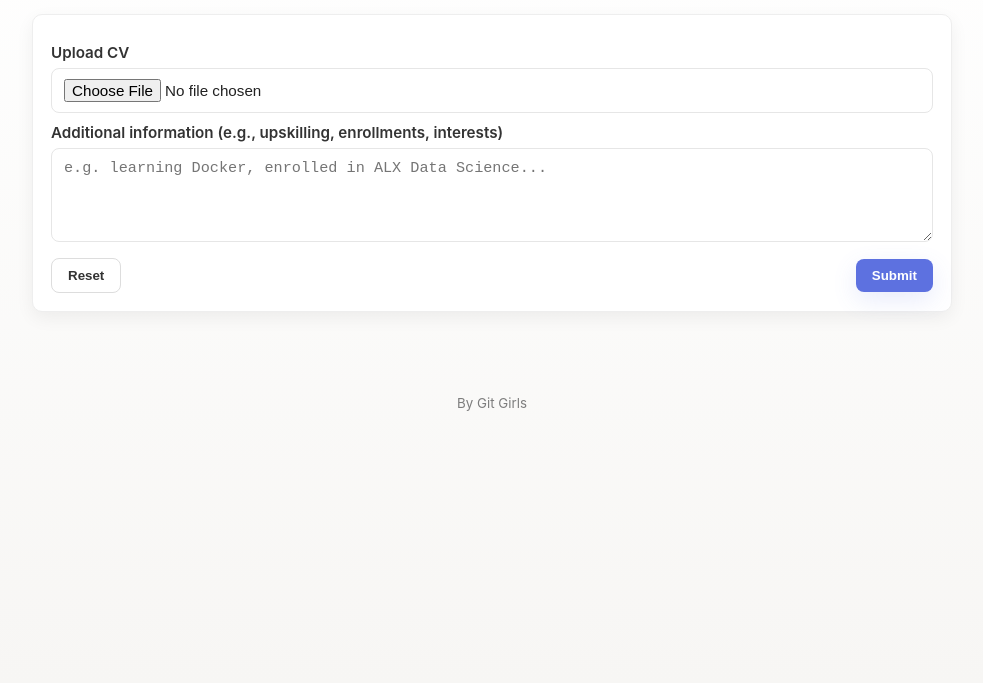
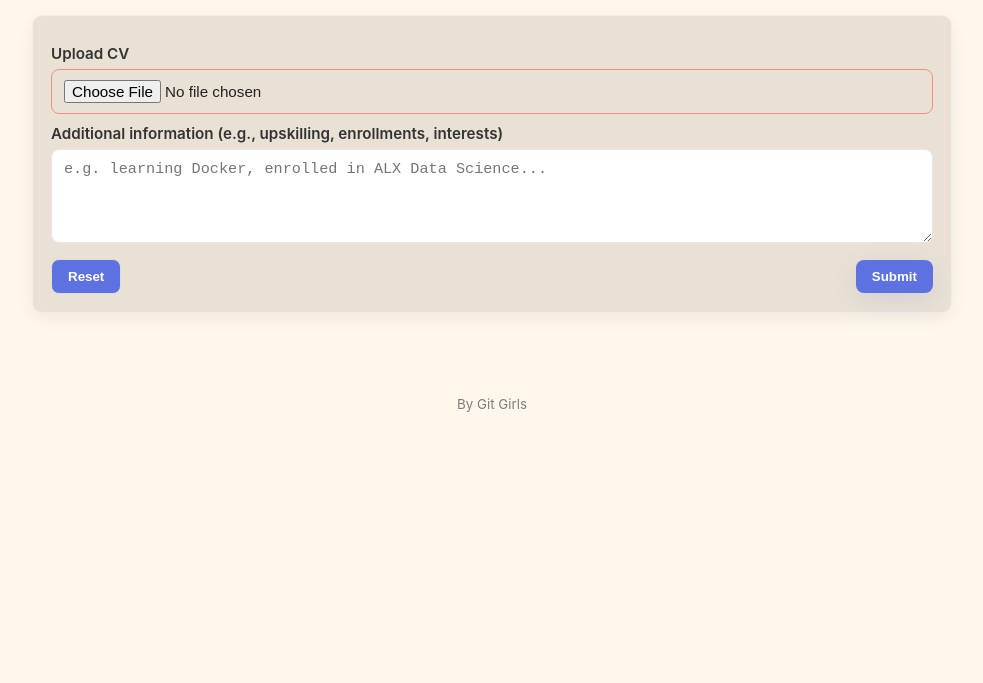
Before and after one commit to BM023/MuseCareer, a plain HTML site: page frontend/index.html in a window 1280 px wide. Shown: the part 117-800 px from the top of the page, without its empty margins (148-1131 px from the left). Drawn offline with nearby package versions, Linux system fonts and the light colour scheme.

Commit message:
updated styles.css

```diff
--- a/frontend/styles.css
+++ b/frontend/styles.css
@@ -1,6 +1,6 @@
 :root{
   --bg: #f7f6f4;
-  --card: #ffffff;
+  --card: #e9e1d4;
   --accent: #ff8788;
   --primary: #5d71e0;
   --muted: #7d7d7d;
@@ -12,7 +12,7 @@
 *{box-sizing:border-box}
 body{
   margin:0;
-  background: linear-gradient(180deg,#fff 0%, var(--bg) 100%);
+  background: #fff7eb;
   min-height:100vh;
   color:#222;
   display:flex;
@@ -21,7 +21,8 @@ body{
   padding:28px;
 }
 
-.container{ width:100%; max-width:920px; }
+.container{ width:100%;
+  max-width:920px; }
 
 .header{
   text-align:center;
@@ -35,7 +36,8 @@ body{
 }
 .tagline{
     margin:6px 0 0;
-    color:#666;
+    color:#e65f7d;
+    font-size: 18px;
 }
 
 .card{
@@ -55,7 +57,7 @@ label{
     font-size:0.95rem;
 }
 
-textarea, input[type="file"]{
+textarea{
   width:100%;
   padding:10px 12px;
   border-radius:8px;
@@ -63,6 +65,16 @@ textarea, input[type="file"]{
   font-size:0.95rem;
   outline:none;
 }
+
+input[type="file"]{
+  width:100%;
+  padding:10px 12px;
+  border-radius:8px;
+  border:1px solid #ff8788;
+  font-size:0.95rem;
+  outline:none;
+}
+
 textarea:focus, input[type="file"]:focus{
     box-shadow:0 0 0 3px rgba(93,113,224,0.08);
     border-color:var(--primary);
@@ -86,9 +98,9 @@ textarea:focus, input[type="file"]:focus{
   cursor:pointer;
 }
 .btn.ghost{
-    background:transparent;
+    background: #5d71e0;
     border:1px solid #ddd;
-    color:#333; }
+    color:#fff; }
 .btn.primary{
     background:var(--primary);
     color:#fff;
```
